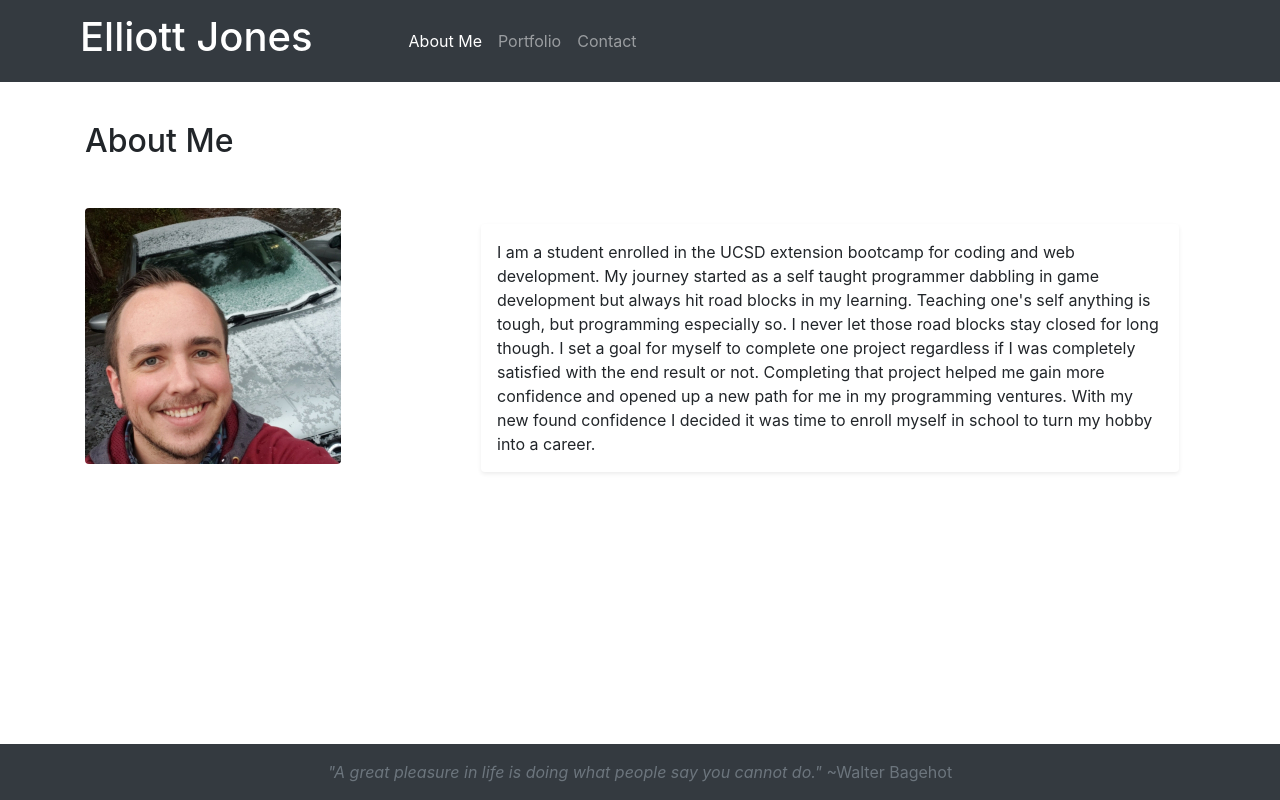
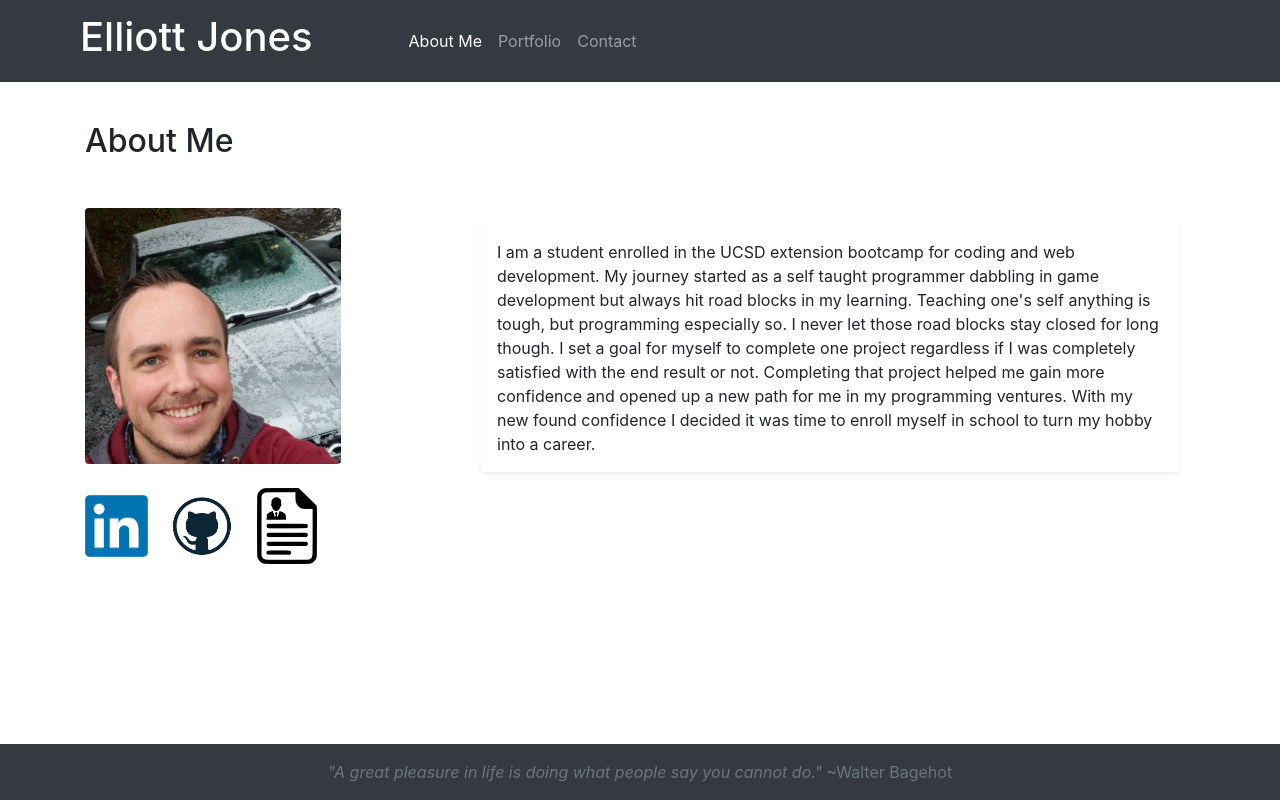
Before and after one commit to JonesElliott/02-Homework, a plain HTML site: page index.html in a window 1280 px wide. Drawn offline with nearby package versions, Linux system fonts and the light colour scheme; files that its build step writes are made by us from their sources.

Commit message:
Added links to GitHub profile & Resume

```diff
--- a/index.html
+++ b/index.html
@@ -41,6 +41,7 @@
       </nav>
     </header>
     <br />
+
     <!-- About Me Section-->
     <section class="container">
       <h2 class="mt-3">About Me</h2>
@@ -74,6 +75,26 @@
         </div>
       </article>
     </section>
+
+    <!-- Social Media Links -->
+    <section class="container">
+      <!-- Linkedin -->
+      <a href="https://www.linkedin.com/in/elliott-jones-0006a586/">
+        <img src="./assets/LinkedIn-Logo-500x500.png" alt="linkedin logo" class="img-fluid" width="62.5" height="62.5">
+      </a>
+
+      <!-- GitHub -->
+      <a href="https://github.com/JonesElliott">
+        <img src="./assets/github-logo.png" alt="github logo" class="img-fluid" width="100" height="100">
+      </a>
+
+      <!-- Resume -->
+      <a href="https://drive.google.com/file/d/1OWM6ADVcIuwOZwKKl9oMX7VPf6Rr2IwV/view?usp=sharing">
+        <img src="./assets/resume-logo.png" alt="resume logo" class="img-fluid" width="60" height="60">
+      </a>
+
+    </section>
+
     <!-- Footer Section -->
     <div class="container-fluid">
       <footer class="fixed-bottom bg-dark p-0">
```
Also changed, not shown: contact.html (+13 -0 lines), assets/github-logo.png (added), assets/resume-logo.png (added).
